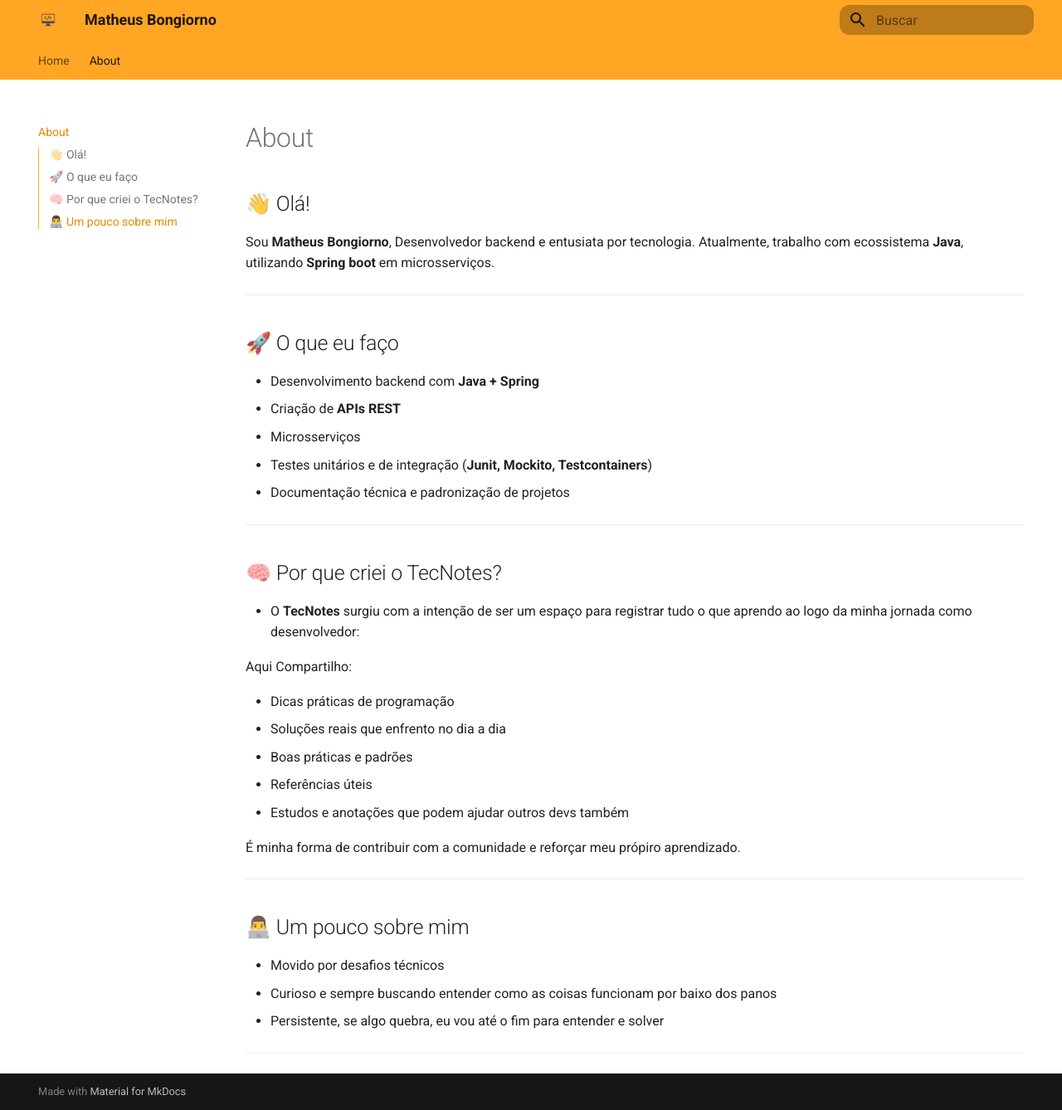
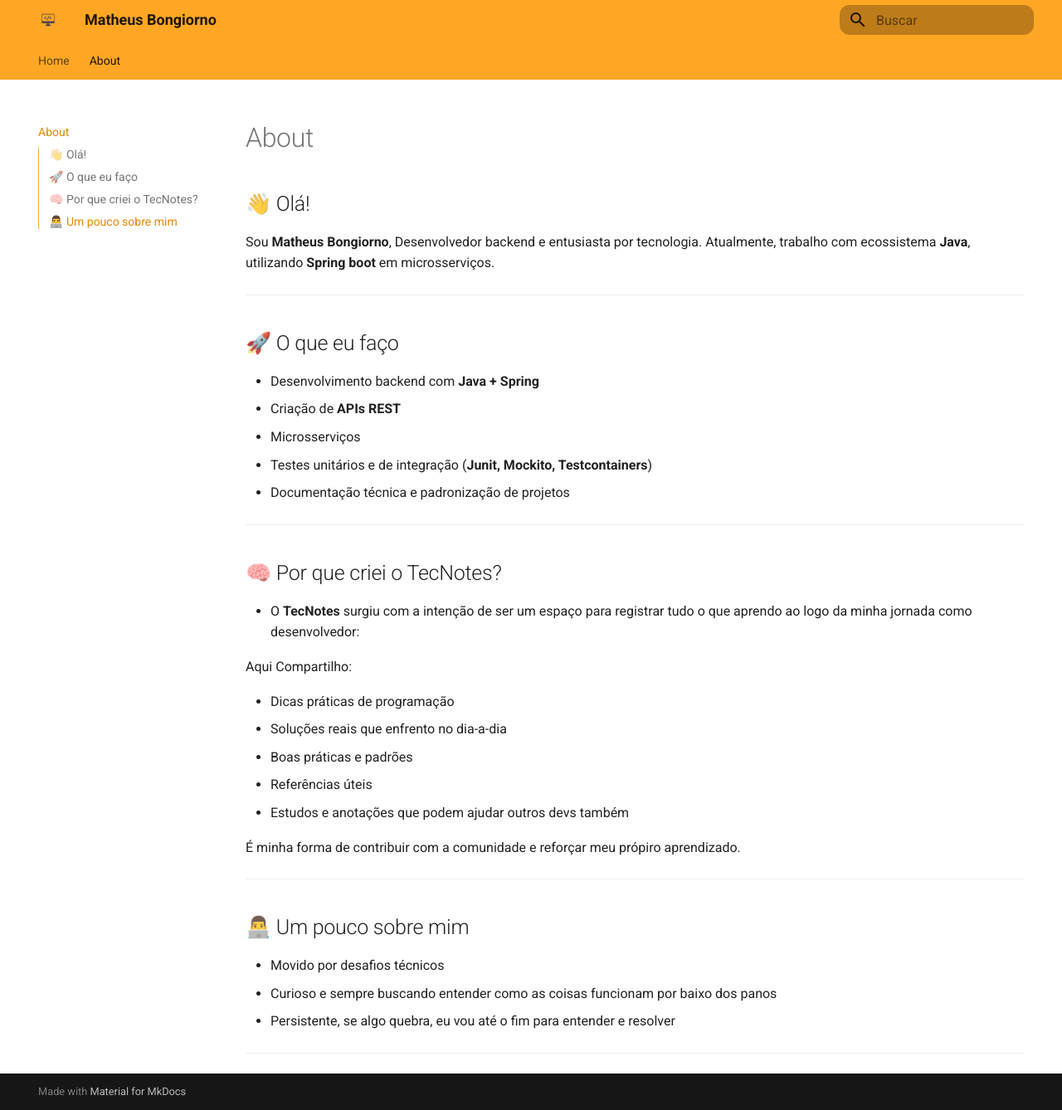
Before and after one commit to matheus-bongiorno/technotes, an MkDocs documentation site: the page built from docs/about.md, in a window 1280 px wide and 1338 px high. Shown: the whole window at 83% size. Built offline with MkDocs 1.6.1 and Material for MkDocs 9.7.7, drawn with Linux system fonts in a browser that asks for light colours.

Commit message:
pages about changed

```diff
--- a/docs/about.md
+++ b/docs/about.md
@@ -1,5 +1,5 @@
 ## 👋 Olá!
-Sou **Matheus Bongiorno**, Desenvolvedor backend e entusiata por tecnologia.
+Sou **Matheus Bongiorno**, Desenvolvedor backend e entusiasta por tecnologia.
 Atualmente, trabalho com ecossistema **Java**, utilizando **Spring boot** em microsserviços.
 
 ---
@@ -19,7 +19,7 @@ Atualmente, trabalho com ecossistema **Java**, utilizando **Spring boot** em mic
 Aqui Compartilho:
 
 - Dicas práticas de programação
-- Soluções reais que enfrento no dia a dia
+- Soluções reais que enfrento no dia-a-dia
 - Boas práticas e padrões
 - Referências úteis
 - Estudos e anotações que podem ajudar outros devs também
@@ -31,6 +31,6 @@ Aqui Compartilho:
 ## 👨‍💻 Um pouco sobre mim
 - Movido por desafios técnicos
 - Curioso e sempre buscando entender como as coisas funcionam por baixo dos panos
-- Persistente, se algo quebra, eu vou até o fim para entender e solver
+- Persistente, se algo quebra, eu vou até o fim para entender e resolver
 
 ---
```
Also changed, not shown: docs/index.md (+2 -1 lines), site/about/index.html, site/index.html, site/search/search_index.json.
